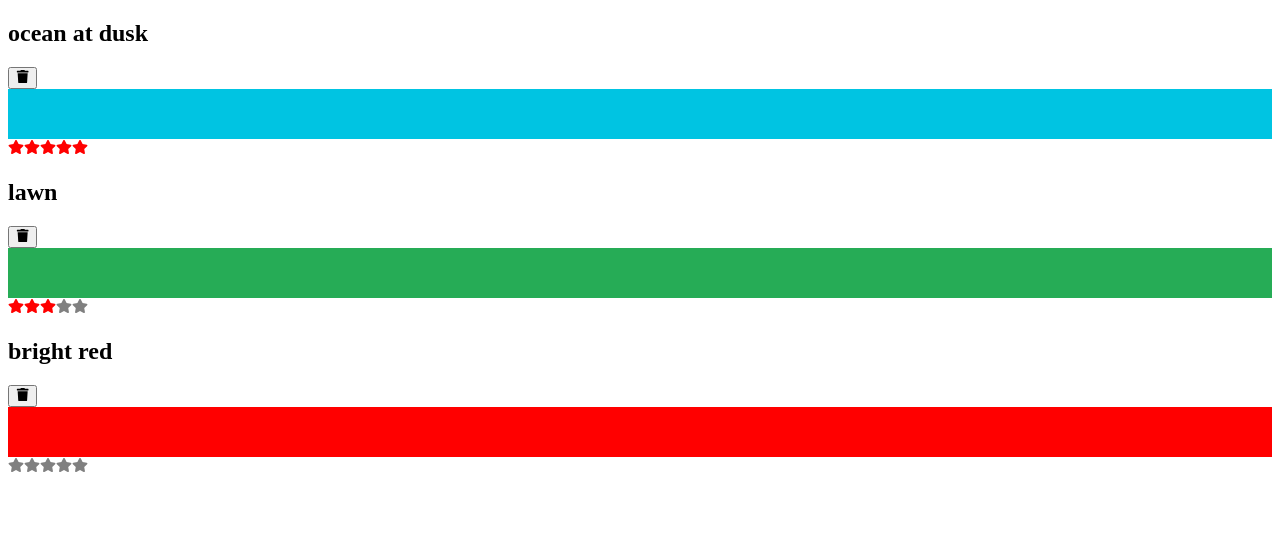
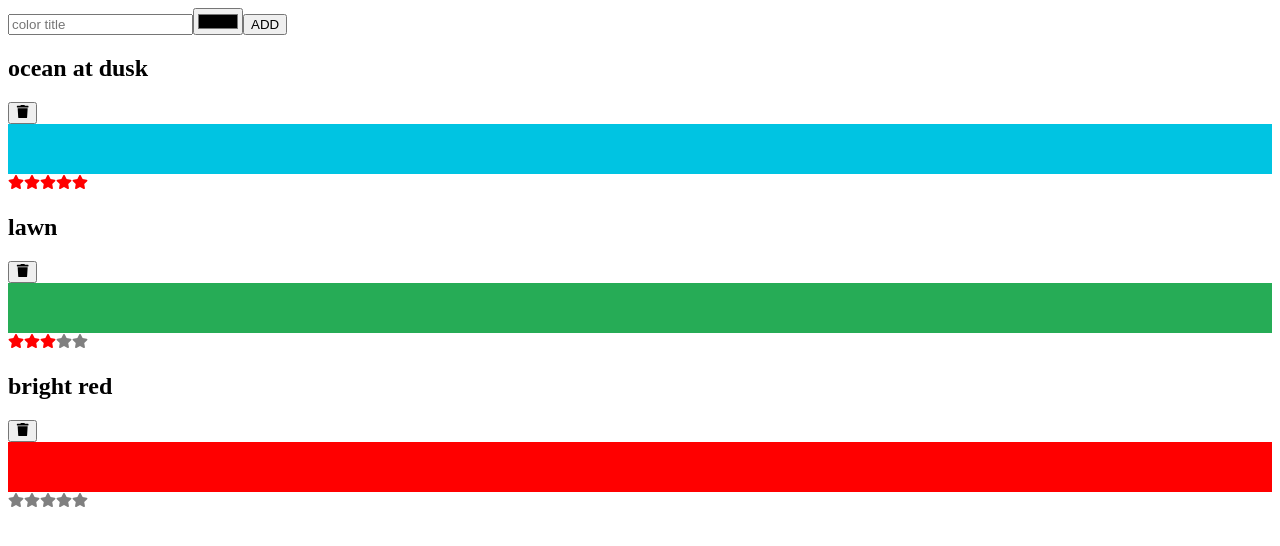
Before and after one commit to Oungseik/my-react-examples, a React (Create React App) app: page / in a window 1280 px wide. Shown: the top 546 px of the page. Built offline with nearby package versions, Linux system fonts and the light colour scheme.

Commit message:
[feature] - add color to state

```diff
--- a/src/App.tsx
+++ b/src/App.tsx
@@ -1,5 +1,8 @@
 import { useState } from "react";
-import colorData from './data/color-data.json';
+import { v4 } from "uuid";
+import colorData from "./data/color-data.json";
+
+import AddColorForm from "./components/Form/ControlledAddColorForm";
 import ColorList from "./components/ColorList";
 
 function App() {
@@ -8,17 +11,30 @@ function App() {
   const removeColorHandler = (id: string) => {
     const newColors = colors.filter(color => color.id !== id);
     setColors(newColors);
-  }
+  };
 
   const rateColorHandler = (id: string, rating: number) => {
-    const newColors = colors.map(color => color.id === id ? { ...color, rating } : color)
+    const newColors = colors.map(color =>
+      color.id === id ? { ...color, rating } : color
+    );
     setColors(newColors);
+  };
 
-  }
+  const addColorHandler = (title: string, color: string): void => {
+    const newColors = [...colors, { id: v4(), title, color, rating: 0 }];
+    setColors(newColors);
+  };
 
-  return <div className="App">
-    <ColorList colors={colors} onRemoveColor={id => removeColorHandler(id)} onRateColor={rateColorHandler} />
-  </div>;
+  return (
+    <div className="App">
+      <AddColorForm onNewColor={addColorHandler} />
+      <ColorList
+        colors={colors}
+        onRemoveColor={id => removeColorHandler(id)}
+        onRateColor={rateColorHandler}
+      />
+    </div>
+  );
 }
 
 export default App;
--- a/src/components/Form/ControlledAddColorForm.tsx
+++ b/src/components/Form/ControlledAddColorForm.tsx
@@ -4,15 +4,18 @@ interface AddColorFormProps {
   onNewColor: (title: string, color: string) => void;
 }
 
-export default function AddColorForm({ onNewColor = f => f }: AddColorFormProps) {
+export default function AddColorForm({
+  onNewColor = f => f,
+}: AddColorFormProps) {
   const [titleProps, resetTitle] = useInput("");
   const [colorProps, resetColor] = useInput("#000000");
 
   const submit = (e: React.FormEvent) => {
     e.preventDefault();
+    onNewColor(titleProps.value, colorProps.value);
     resetTitle();
     resetColor();
-  }
+  };
 
   return (
     <form onSubmit={submit}>
@@ -20,5 +23,5 @@ export default function AddColorForm({ onNewColor = f => f }: AddColorFormProps)
       <input {...colorProps} type="color" required />
       <button>ADD</button>
     </form>
-  )
+  );
 }
```
